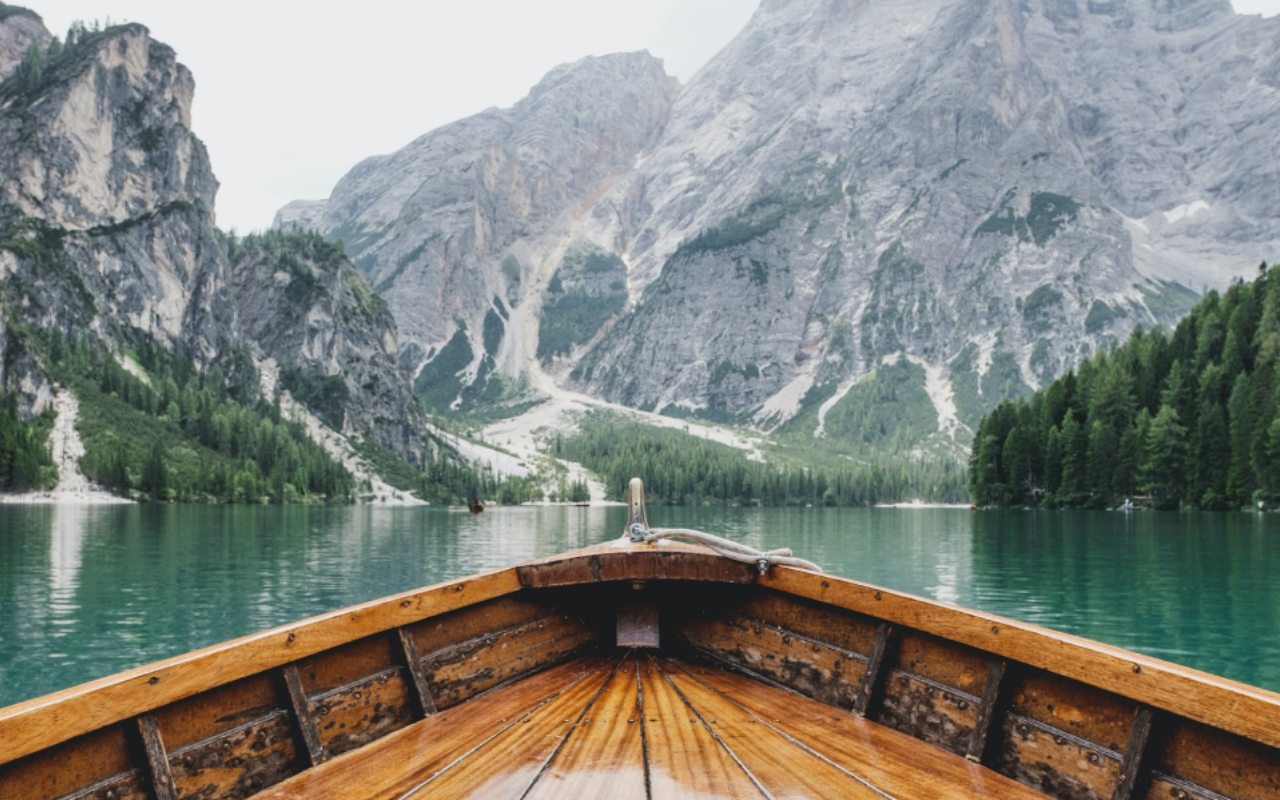
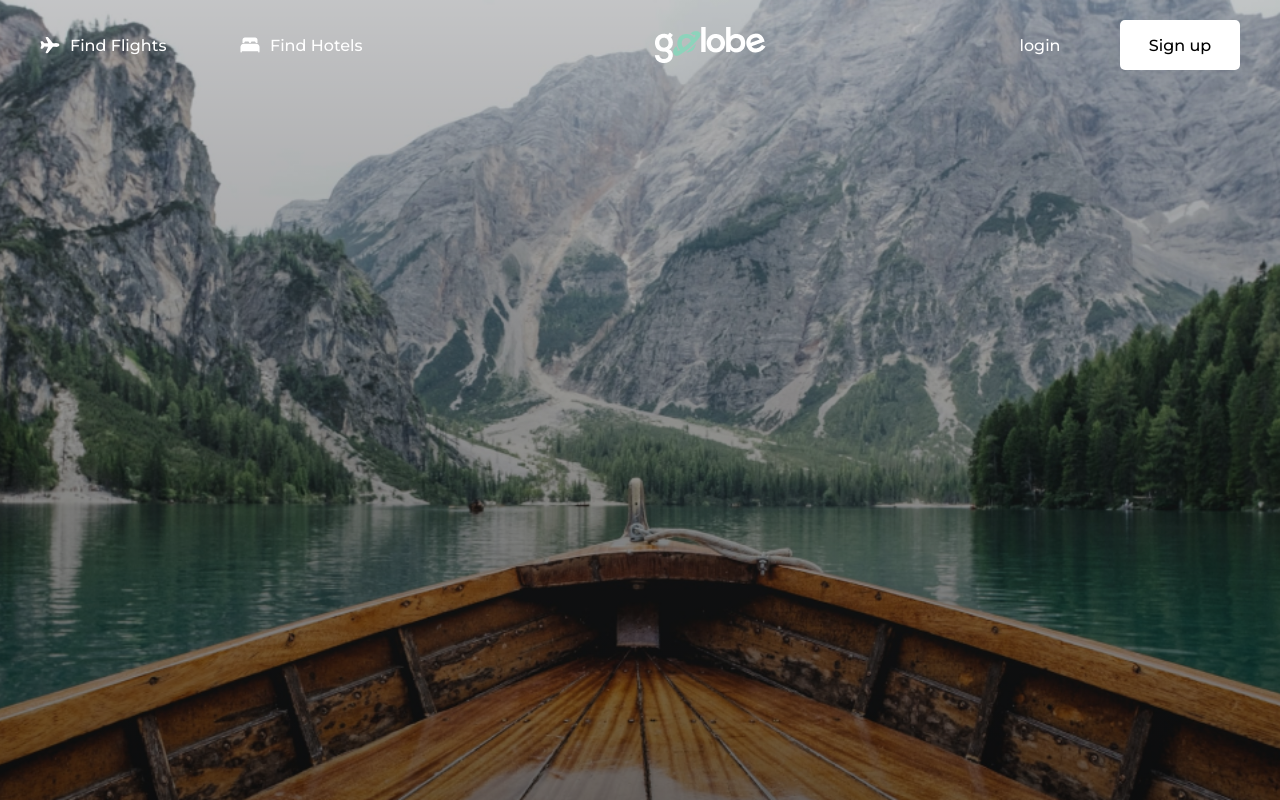
Before and after one commit to DanielOmehe/Golobe-Travel-App, a Next.js app: page / in a window 1280 px wide. Built offline with nearby package versions, Linux system fonts and the light colour scheme.

Commit message:
Build navigation bar

```diff
--- a/layout/header/banner/style.js
+++ b/layout/header/banner/style.js
@@ -6,4 +6,8 @@ export const Button = styled.button`
     bachground: #0da2ff;
     border: none;
     outline: none;
+
+    a{
+        color: black;
+    }
 `
--- a/layout/header/index.js
+++ b/layout/header/index.js
@@ -1,10 +1,11 @@
+import NavBar from "./nav"
 import { HeaderWrapper } from "./style"
 
 const Header = ({variant, children})=>{
     return(
         <>
             <HeaderWrapper>
-
+             <NavBar />
             </HeaderWrapper>
         </>
     )
--- /dev/null
+++ b/layout/header/link/index.js
@@ -0,0 +1,13 @@
+import { NavLinkWrapper, NavIcon } from "./style";
+import Link from 'next/link';
+
+const NavLink =({to, url, children})=>{
+    return(
+        <NavLinkWrapper>
+            <NavIcon src={url} />
+            <Link href={to}>{children}</Link>
+        </NavLinkWrapper>
+    )
+}
+
+export default NavLink
--- /dev/null
+++ b/layout/header/link/style.js
@@ -0,0 +1,19 @@
+import styled from "styled-components";
+
+export const NavLinkWrapper = styled.div`
+    width: 200px;
+    display: flex;
+    align-items: center;
+    justify-content: flex-start;
+    gap: 10px;
+
+    & a{
+        text-decoration: none;
+        color: #fff;
+    }
+`
+
+export const NavIcon = styled.img`
+    width: ${props => props.iconSize ? props.iconSize : '20px'};
+    height: ${props => props.iconSize ? props.iconSize : '20px'};
+`
--- /dev/null
+++ b/layout/header/nav/index.js
@@ -0,0 +1,26 @@
+import NavLink from "../link"
+import { NavIcon } from "../link/style"
+import { NavButton, NavLeft, NavRight, NavWrapper } from "./style"
+import Link from 'next/link'
+
+const NavBar =()=>{
+    return(
+        <NavWrapper>
+            <NavRight>
+                <NavLink to='./flight' url='images/airplane.svg'>Find Flights</NavLink>
+                <NavLink to='./hotel' url='images/bed.svg'>Find Hotels</NavLink>
+            </NavRight>
+            <NavIcon src="images/navbarLogo.png" iconSize='auto' />
+            <NavLeft>
+                <NavButton>
+                    <Link href='login'>login</Link>
+                </NavButton>
+                <NavButton background='#fff' color="#000">
+                    <Link href='login'>Sign up</Link>
+                </NavButton>
+            </NavLeft>
+        </NavWrapper>
+    )
+}
+
+export default NavBar
--- a/layout/header/nav/style.js
+++ b/layout/header/nav/style.js
@@ -1,5 +1,35 @@
 import styled from "styled-components";
 
 export const NavWrapper = styled.nav`
+    width: 100%;
+    padding: 20px 40px;
+    display: flex;
+    align-items: center;
+    justify-content: space-between;
+`
 
+export const NavRight = styled.div`
+    display: flex;
 `
+
+export const NavLeft = styled.div`
+    display: grid;
+    grid-template-columns: 1fr 1fr;
+    gap: 20px;
+`
+
+export const NavButton = styled.button`
+    width: 120px;
+    height: 50px;
+    background: ${props => props.background ? props.background : 'transparent' };
+    cursor: pointer;
+    border: none;
+    outline: none;
+    border-radius: 5px;
+
+    & a{
+        font-size: 16px;
+        text-decoration: none;
+        color: ${props => props.color ? props.color : 'white'};
+    }
+`
--- a/layout/header/style.js
+++ b/layout/header/style.js
@@ -3,8 +3,8 @@ import styled from "styled-components";
 export const HeaderWrapper = styled.header`
     width: 100%;
     height: 100vh;
-    background: url('images/background.png');
+    background: linear-gradient(to top, rgba(0,0,0,.54), rgba(0,0,0,.17)), url(images/background.png);
     background-repeat: no-repeat;
     background-position: center;
     background-size: cover;
-`
+`;
```
Also changed, not shown: layout/header/banner/banner.js (deleted, +0 -29 lines), layout/header/frame.js (deleted, +0 -27 lines), layout/header/link/link.js (deleted, +0 -49 lines), layout/header/link/links.js (deleted, +0 -18 lines), layout/header/nav/navbar.js (deleted, +0 -48 lines).
